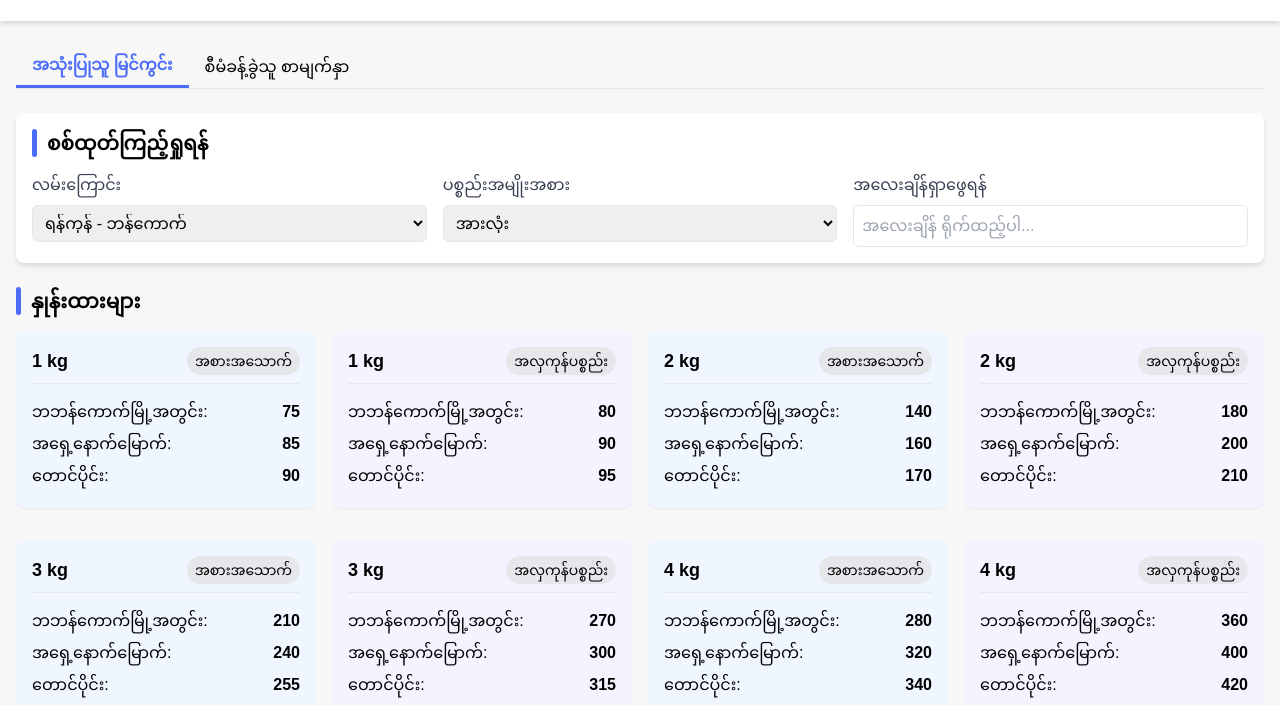
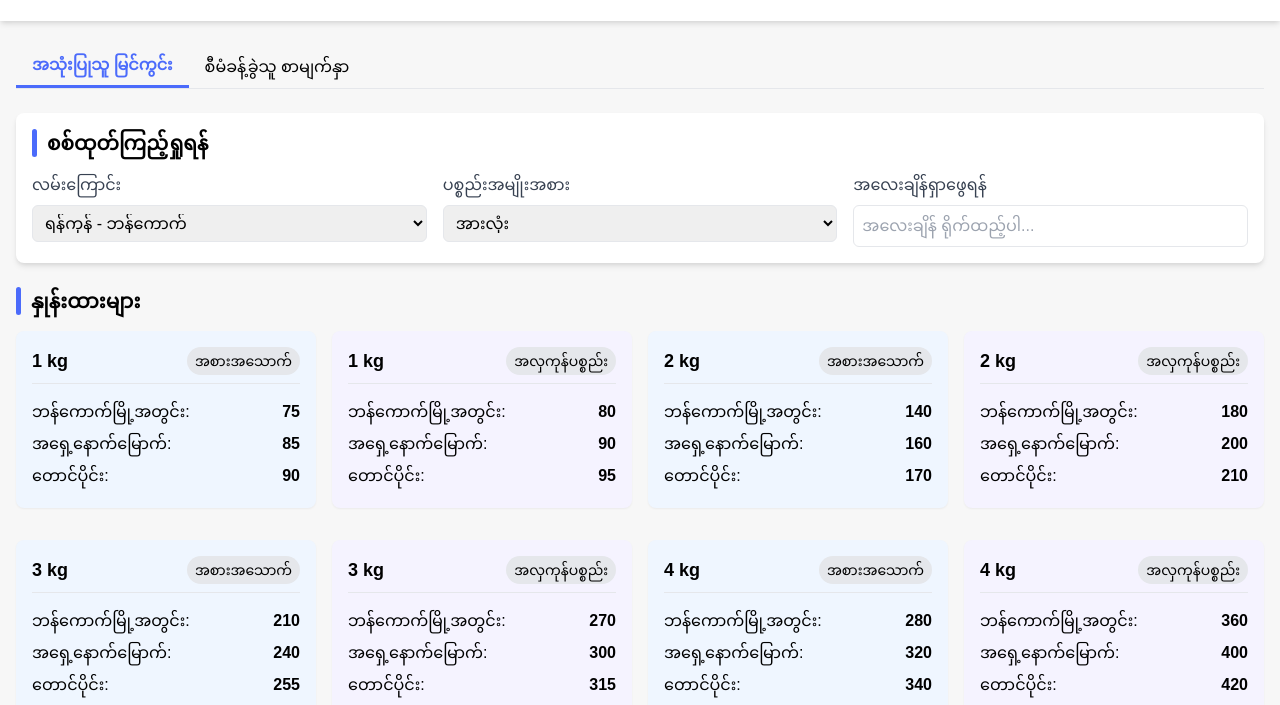
Before and after one commit to naylinaung15/price_kg, a plain HTML site: page index.html in a window 1280 px wide. Shown: the part 95-800 px from the top of the page. Drawn offline with nearby package versions, Linux system fonts and the light colour scheme; a web font is replaced by a local one.

Commit message:
Update index.html

```diff
--- a/index.html
+++ b/index.html
@@ -602,7 +602,7 @@
 
             const bkk = document.createElement('div');
             bkk.className = 'flex justify-between py-1';
-            bkk.innerHTML = `<span>ဘဘန်ကောက်မြို့အတွင်း:</span> <span class="font-semibold">${rate.BKK}</span>`;
+            bkk.innerHTML = `<span>ဘန်ကောက်မြို့အတွင်း:</span> <span class="font-semibold">${rate.BKK}</span>`;
 
             const otherCity = document.createElement('div');
             otherCity.className = 'flex justify-between py-1';
```
